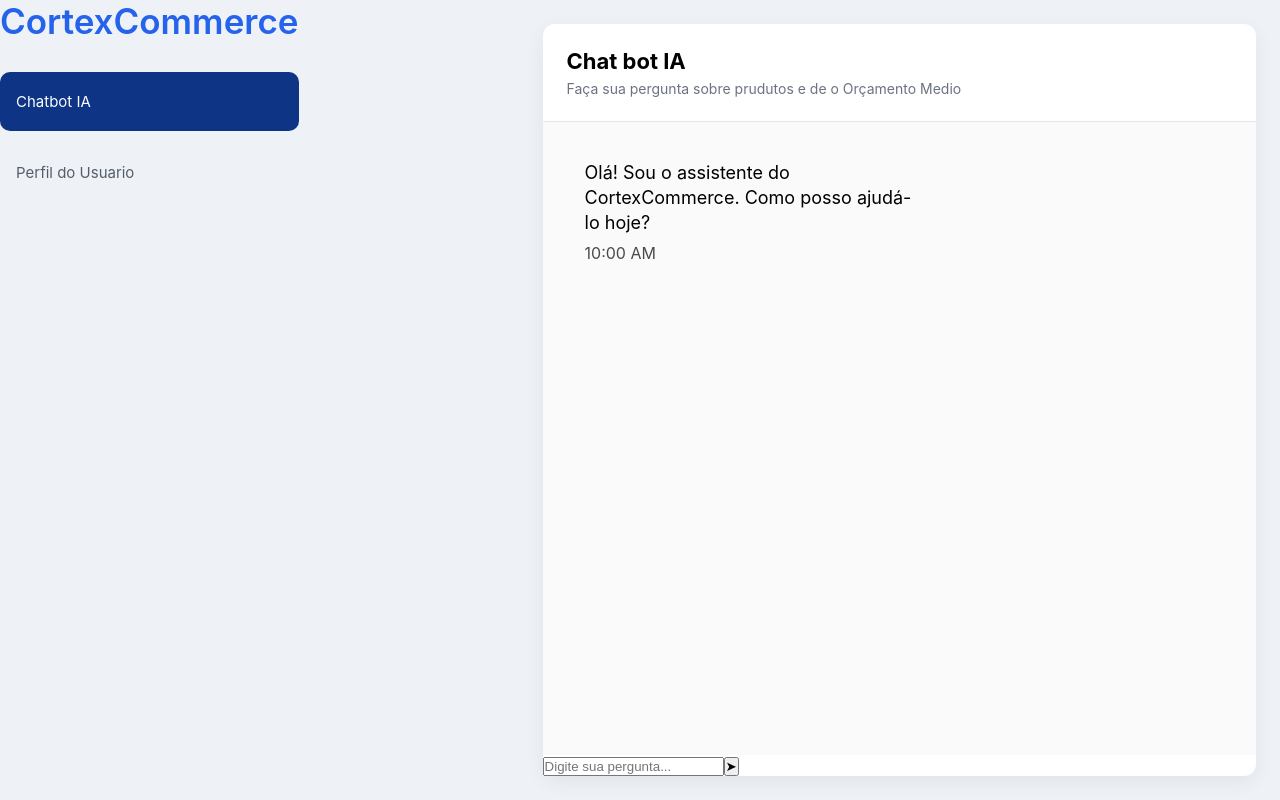
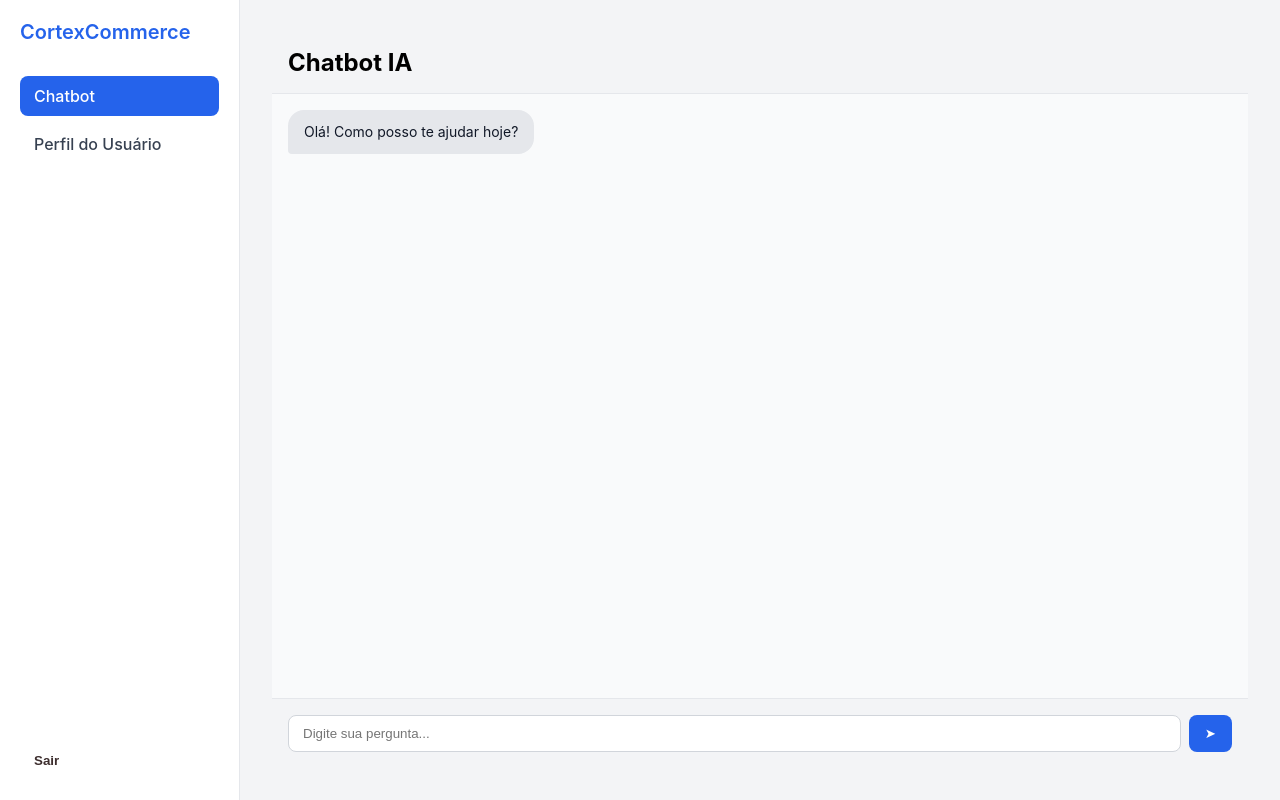
Before and after one commit to RodrigoPCamilo/CortexCommerce-FrontEnd, a React (Vite) app: page /chatbot in a window 1280 px wide. Built offline with nearby package versions, Linux system fonts and the light colour scheme.

Commit message:
paginas reajustadas e incrementcao do layout

```diff
--- a/src/App.jsx
+++ b/src/App.jsx
@@ -5,16 +5,22 @@ import Registro from "./paginas/Registro";
 import Chatbot from "./paginas/Chatbot";
 import Perfil from "./paginas/Perfil";
 import UpdatePerfil from "./paginas/UpdatePerfil";
+import Layout from "./layout/Layout";
 
 function App() {
   return (
     <Router>
       <Routes>
+        {/* Rotas SEM layout */}
         <Route path="/" element={<Login />} />
         <Route path="/registro" element={<Registro />} />
-        <Route path="/chatbot" element={<Chatbot />} />
-        <Route path="/perfil" element={<Perfil />} />
-        <Route path="/update-perfil" element={<UpdatePerfil />} />
+
+        {/* Rotas COM layout */}
+        <Route element={<Layout />}>
+          <Route path="/chatbot" element={<Chatbot />} />
+          <Route path="/perfil" element={<Perfil />} />
+          <Route path="/update-perfil" element={<UpdatePerfil />} />
+        </Route>
       </Routes>
     </Router>
   );
--- a/src/componentes/MensagemChat.css
+++ b/src/componentes/MensagemChat.css
@@ -1,25 +1,32 @@
 .mensagem {
-    max-width: 55%;
-    padding: 14px 18px;
-    border-radius: 14px;
-    font-size: 18px;
-    line-height: 1.4;
-  }
+  display: flex;
+  margin-bottom: 12px;
+}
 
-  .mensagem.bot {
-    background: #f1f5f9;
-    align-self: flex-start;
-  }
+.mensagem.usuario {
+  justify-content: flex-end;
+}
 
-  .mensagem.usuario {
-    background: #2563eb;
-    color: white;
-    align-self: flex-end;
-  }
+.mensagem.bot {
+  justify-content: flex-start;
+}
 
-  .hora {
-    display: block;
-    font-size: 16px;
-    margin-top: 6px;
-    opacity: 0.7;
-  }
+.bolha {
+  max-width: 70%;
+  padding: 12px 16px;
+  border-radius: 16px;
+  font-size: 14px;
+  line-height: 1.4;
+}
+
+.mensagem.usuario .bolha {
+  background: #2563eb;
+  color: white;
+  border-bottom-right-radius: 4px;
+}
+
+.mensagem.bot .bolha {
+  background: #e5e7eb;
+  color: #111827;
+  border-bottom-left-radius: 4px;
+}
--- a/src/componentes/MensagemChat.jsx
+++ b/src/componentes/MensagemChat.jsx
@@ -1,12 +1,11 @@
 import "./MensagemChat.css";
 
-function MensagemChat({ tipo, texto, hora }) {
+export default function MensagemChat({ tipo, texto }) {
   return (
     <div className={`mensagem ${tipo}`}>
-      <span>{texto}</span>
-      <span className="hora">{hora}</span>
+      <div className="bolha">
+        {texto}
+      </div>
     </div>
   );
 }
-
-export default MensagemChat;
--- a/src/componentes/MenuLateral.css
+++ b/src/componentes/MenuLateral.css
@@ -1,44 +1,57 @@
 .menu-lateral {
-    width: 220px;
+  width: 240px;
   height: 100vh;
-    background: #648aaf;
+  background: #ffffff;
+  padding: 20px;
   border-right: 1px solid #e5e7eb;
-    padding: 24px 16px;
-    position: fixed;
-    left: 0;
-    top: 0;
+
+  display: flex;
+  flex-direction: column;
+  justify-content: space-between;
 }
 
 .logo {
-    font-size: 35px;
+  font-size: 20px;
   font-weight: 600;
   color: #2563eb;
-    margin-bottom: 30px;
+  margin-bottom: 32px;
 }
 
 nav {
   display: flex;
   flex-direction: column;
-    gap: 12px;
+  gap: 8px;
 }
 
 .item {
-    display: flex;
-    align-items: center;
-    gap: 10px;
-    padding: 20px 16px;
-    border-radius: 10px;
   text-decoration: none;
-    color: #555d69;
-    font-size: 15px;
-    transition: background 0.2s;
+  padding: 10px 14px;
+  border-radius: 8px;
+  color: #374151;
+  font-weight: 500;
 }
 
 .item:hover {
-    background: #9aa7c2;
+  background-color: #f1f5f9;
 }
 
 .item.ativo {
-    background: #0e3486;
-    color: rgb(253, 253, 253);
+  background-color: #2563eb;
+  color: #ffffff;
 }
+
+
+.logout-btn {
+  background: none;
+  border: none;
+  color: #3d2e2e;
+  font-weight: 800;
+  padding: 12px 14px;
+  cursor: pointer;
+  text-align: left;
+  border-radius: 8px;
+}
+
+.logout-btn:hover {
+  background-color: #f34d4d;
+}
--- a/src/componentes/MenuLateral.jsx
+++ b/src/componentes/MenuLateral.jsx
@@ -1,27 +1,43 @@
-import { NavLink } from "react-router-dom";
+import { NavLink, useNavigate } from "react-router-dom";
 import "./MenuLateral.css";
 
-function MeenuLateral() {
-    return(
-        <aside className="Menu-lateral">
+export default function MenuLateral() {
+  const navigate = useNavigate();
+
+  const handleLogout = () => {
+    // futuro: limpar token / usuário logado
+    navigate("/");
+  };
+
+  return (
+    <aside className="menu-lateral">
+      <div>
         <h1 className="logo">CortexCommerce</h1>
 
         <nav>
           <NavLink
             to="/chatbot"
-                    className={({ isActive }) => (isActive ? "item ativo" : "item")}
-                >Chatbot IA
+            className={({ isActive }) =>
+              isActive ? "item ativo" : "item"
+            }
+          >
+            Chatbot
           </NavLink>
 
           <NavLink
             to="/perfil"
-                    className={({ isActive }) => (isActive ? "item ativo" : "item")}
+            className={({ isActive }) =>
+              isActive ? "item ativo" : "item"
+            }
           >
-                    Perfil do Usuario
+            Perfil do Usuário
           </NavLink>
         </nav>
+      </div>
+
+      <button className="logout-btn" onClick={handleLogout}>
+        Sair
+      </button>
     </aside>
   );
-
 }
-export default MeenuLateral;
--- a/src/estilos/global.css
+++ b/src/estilos/global.css
@@ -6,5 +6,5 @@
 
   body {
     font-family: Inter, Arial, sans-serif;
-    background-color: #f9fafb;
+    background-color: #d3dbe4;
   }
--- /dev/null
+++ b/src/layout/Layout.css
@@ -0,0 +1,11 @@
+.layout {
+    display: flex;
+    height: 100vh;
+    background: #f3f4f6;
+  }
+
+  .conteudo {
+    flex: 1;
+    padding: 32px;
+    overflow-y: auto;
+  }
--- /dev/null
+++ b/src/layout/Layout.jsx
@@ -0,0 +1,14 @@
+import { Outlet } from "react-router-dom";
+import MenuLateral from "../componentes/MenuLateral";
+import "./Layout.css";
+
+export default function Layout() {
+  return (
+    <div className="layout">
+      <MenuLateral />
+      <main className="conteudo">
+        <Outlet />
+      </main>
+    </div>
+  );
+}
--- a/src/paginas/Chatbot.css
+++ b/src/paginas/Chatbot.css
@@ -1,73 +1,40 @@
-.pagina-chat {
+.chat-card {
+  height: 100%;
   display: flex;
-    background: #eef2f7;
-    min-height: 100vh;
+  flex-direction: column;
 }
 
-  .conteudo-chat {
-    margin-left: 220px;
-    padding: 24px;
-    width: calc(100% - 220px);
-  }
-
-
-  .chat-cartao {
-    background: #ffffff;
-    border-radius: 12px;
-    height: calc(100vh - 48px);
-    display: flex;
-    flex-direction: column;
-    box-shadow: 0 6px 20px rgba(0, 0, 0, 0.06);
-  }
-
-  .chat-cabecalho {
-    padding: 24px;
+.chat-header {
+  padding: 16px;
   border-bottom: 1px solid #e5e7eb;
-  }
-
-  .chat-cabecalho h2 {
-    margin: 0;
-    font-size: 22px;
-  }
-
-  .chat-cabecalho p {
-    margin-top: 6px;
-    color: #6b7280;
-    font-size: 14px;
 }
 
 .chat-mensagens {
   flex: 1;
-    padding: 24px;
-    display: flex;
-    flex-direction: column;
-    gap: 14px;
+  padding: 16px;
   overflow-y: auto;
-    background: #fafafa;
+  background: #f9fafb;
 }
 
 .chat-input {
   display: flex;
-    gap: 12px;
-    padding: 20px;
+  gap: 8px;
+  padding: 16px;
   border-top: 1px solid #e5e7eb;
 }
 
 .chat-input input {
   flex: 1;
-    padding: 14px;
-    border-radius: 10px;
+  padding: 10px 14px;
+  border-radius: 8px;
   border: 1px solid #d1d5db;
-    font-size: 14px;
 }
 
 .chat-input button {
   background: #2563eb;
   color: white;
   border: none;
-    width: 44px;
-    height: 44px;
-    border-radius: 10px;
-    font-size: 18px;
+  border-radius: 8px;
+  padding: 0 16px;
   cursor: pointer;
 }
--- a/src/paginas/Chatbot.jsx
+++ b/src/paginas/Chatbot.jsx
@@ -1,39 +1,69 @@
-import MenuLateral from "../componentes/MenuLateral";
+import { useEffect, useRef, useState } from "react";
 import MensagemChat from "../componentes/MensagemChat";
 import "./Chatbot.css";
-function Chatbot() {
-      const mensagem = [
-        {
-          tipo: "Bot",
-          texto :"Olá! Sou o assistente do CortexCommerce. Como posso ajudá-lo hoje?",
-          hora: "10:00 AM",
-        },
-      ];
+
+export default function Chatbot() {
+  const [mensagens, setMensagens] = useState([
+    { tipo: "bot", texto: "Olá! Como posso te ajudar hoje?" }
+  ]);
+
+  const [texto, setTexto] = useState("");
+  const [digitando, setDigitando] = useState(false);
+  const fimChatRef = useRef(null);
+
+  useEffect(() => {
+    fimChatRef.current?.scrollIntoView({ behavior: "smooth" });
+  }, [mensagens, digitando]);
+
+  async function enviarMensagem() {
+    if (!texto.trim()) return;
+
+    const pergunta = texto;
+    setTexto("");
+
+    setMensagens(prev => [
+      ...prev,
+      { tipo: "usuario", texto: pergunta }
+    ]);
+
+    setDigitando(true);
+
+    setTimeout(() => {
+      setMensagens(prev => [
+        ...prev,
+        { tipo: "bot", texto: "Estou analisando sua pergunta. Aguarde um momento..." }
+      ]);
+      setDigitando(false);
+    }, 1500);
+  }
 
   return (
-      <div className="pagina-chat">
-        <MenuLateral />
-        <div className="conteudo-chat">
-        <div className="chat-cartao">
-          <div className="chat-cabecalho">
-            <h2> Chat bot IA</h2>
-            <h3></h3>
-            <p>Faça sua pergunta sobre prudutos e de o Orçamento Medio</p>
+    <div className="chat-card">
+      <div className="chat-header">
+        <h2>Chatbot IA</h2>
       </div>
 
       <div className="chat-mensagens">
-              {mensagem.map((msg,index) =>(
-                <MensagemChat key = {index}{...msg}/>
+        {mensagens.map((msg, index) => (
+          <MensagemChat key={index} tipo={msg.tipo} texto={msg.texto} />
         ))}
+
+        {digitando && (
+          <MensagemChat tipo="bot" texto="Digitando..." />
+        )}
+
+        <div ref={fimChatRef} />
       </div>
-              <div className="chat-imput">
-                <input type="text" placeholder="Digite sua pergunta..."/>
-                <button>➤</button>
-              </div>
-          </div>
+
+      <div className="chat-input">
+        <input
+          value={texto}
+          onChange={(e) => setTexto(e.target.value)}
+          onKeyDown={(e) => e.key === "Enter" && enviarMensagem()}
+          placeholder="Digite sua pergunta..."
+        />
+        <button onClick={enviarMensagem}>➤</button>
       </div>
     </div>
   );
 }
-
-  export default Chatbot;
--- a/src/paginas/Registro.css
+++ b/src/paginas/Registro.css
@@ -6,7 +6,7 @@
   background: linear-gradient(180deg, #c6d7ec, #eef7f6);
 }
 
-  .registro-cardao {
+.registro-cartao {
   width: 420px;
   background: #ffffff;
   border-radius: 12px;
@@ -62,7 +62,7 @@
   font-weight: 600;
 }
 
-  .registro-button:hover {
+.registro-botao:hover {
   background-color: #16a34a;
 }
 
@@ -76,3 +76,39 @@
   font-size: 14px;
   text-align: center;
 }
+
+.registro-link:hover {
+  text-decoration: underline;
+}
+.erro-texto {
+  color: #dc2626;
+  font-size: 12px;
+  margin-top: 4px;
+  display: block;
+}
+
+
+.campo-senha {
+  position: relative;
+}
+
+.campo-senha input {
+  width: 100%;
+  padding-right: 42px;
+}
+
+.btn-olho {
+  position: absolute;
+  right: 10px;
+  top: 50%;
+  transform: translateY(-50%);
+  background: none;
+  border: none;
+  cursor: pointer;
+  font-size: 18px;
+  color: #6b7280;
+}
+
+.btn-olho:hover {
+  color: #2563eb;
+}
```
Also changed, not shown: src/paginas/Registro.jsx (+104 -34 lines), 1 other file (tests, documents, lock files or other folders). Lines whose indentation alone changed are shown as unchanged.
